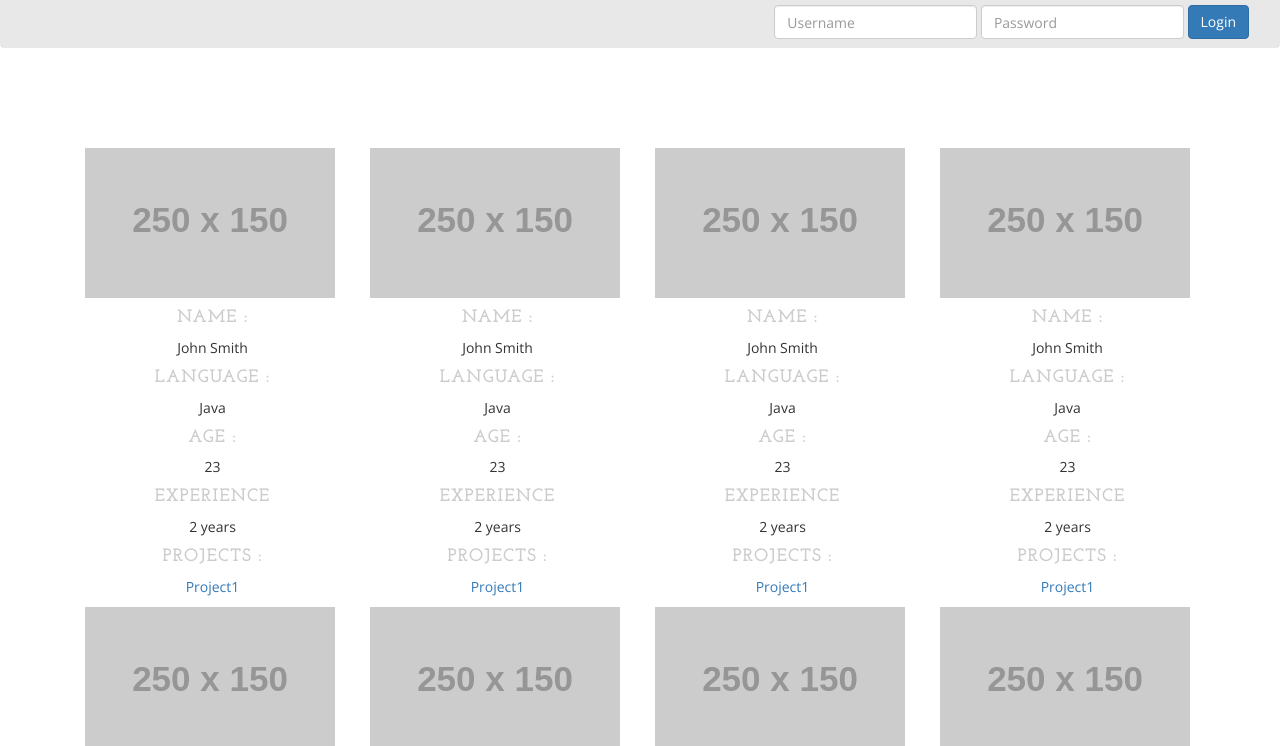
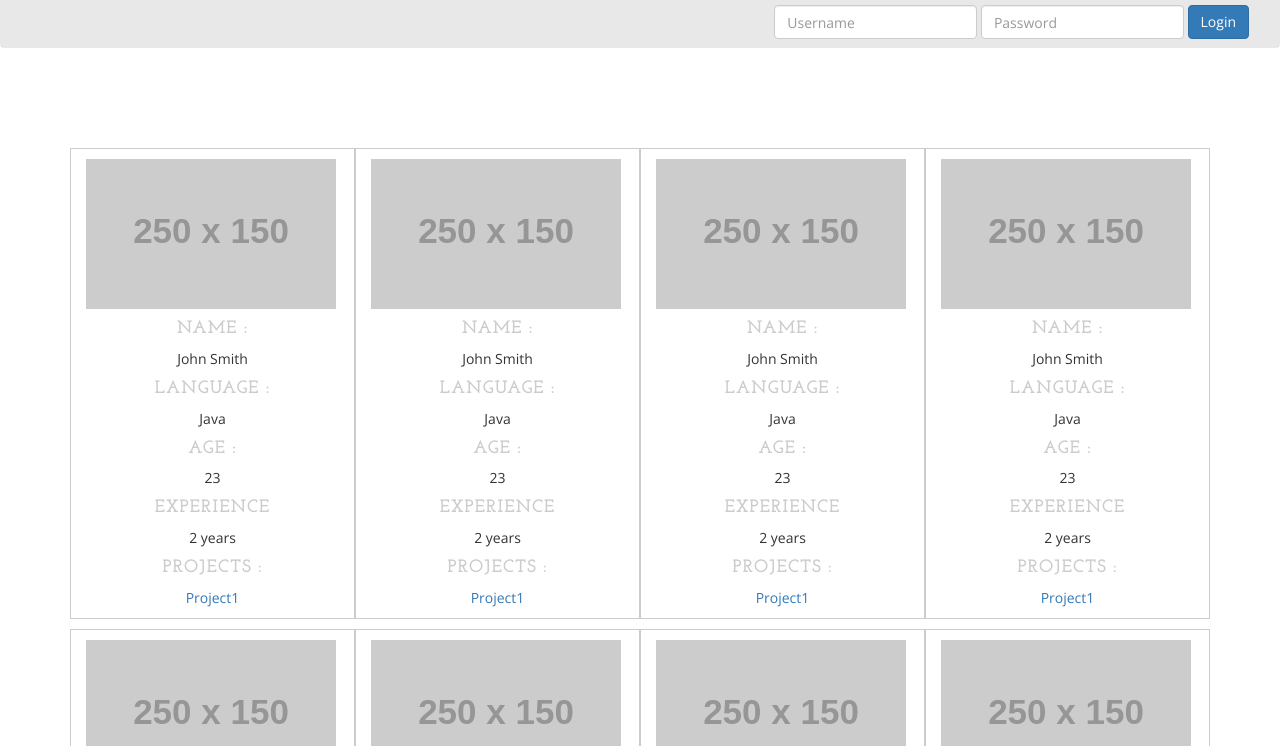
Before and after one commit to yanaIvanova3/Views-basic, a plain HTML site: page students.html in a window 1280 px wide. Shown: the part 54-800 px from the top of the page. Drawn offline with nearby package versions, Linux system fonts and the light colour scheme; placeholder pictures from the web are drawn by us.

Commit message:
students view

```diff
--- a/css/students.css
+++ b/css/students.css
@@ -39,8 +39,18 @@ body{
 	padding-bottom: 50px;
 }
 
+.col-sm-3 {
+    border: 1px solid #CCC;
+    border-collapse: collapse;
+    margin-bottom: 10px;
+}
+
 .col-sm-3 h4 {
     color: #CCC;
+}
+
+.img-responsive {
+    margin-top: 10px;
 }
 
 footer p{
--- a/students.html
+++ b/students.html
@@ -76,13 +76,13 @@
         <div class="box">
             <div class="col-sm-3 text-center">
                 <img class="img-responsive" src="http://placehold.it/250x150" alt="">
-                <div class="student-info">
-                    <p><h4>Name : </h4> John Smith</p>
+
+                    <h4>Name : </h4> John Smith</p>
                     <p><h4>Language : </h4>Java</p>
                     <p><h4>Age : </h4> 23</p>
                     <p><h4>Experience</h4>2 years</p>
                     <p><h4>Projects : </h4><a href="#">Project1</a></p>
-                </div>
+
             </div>
             <div class="col-sm-3 text-center">
                 <img class="img-responsive" src="http://placehold.it/250x150" alt="">
```
